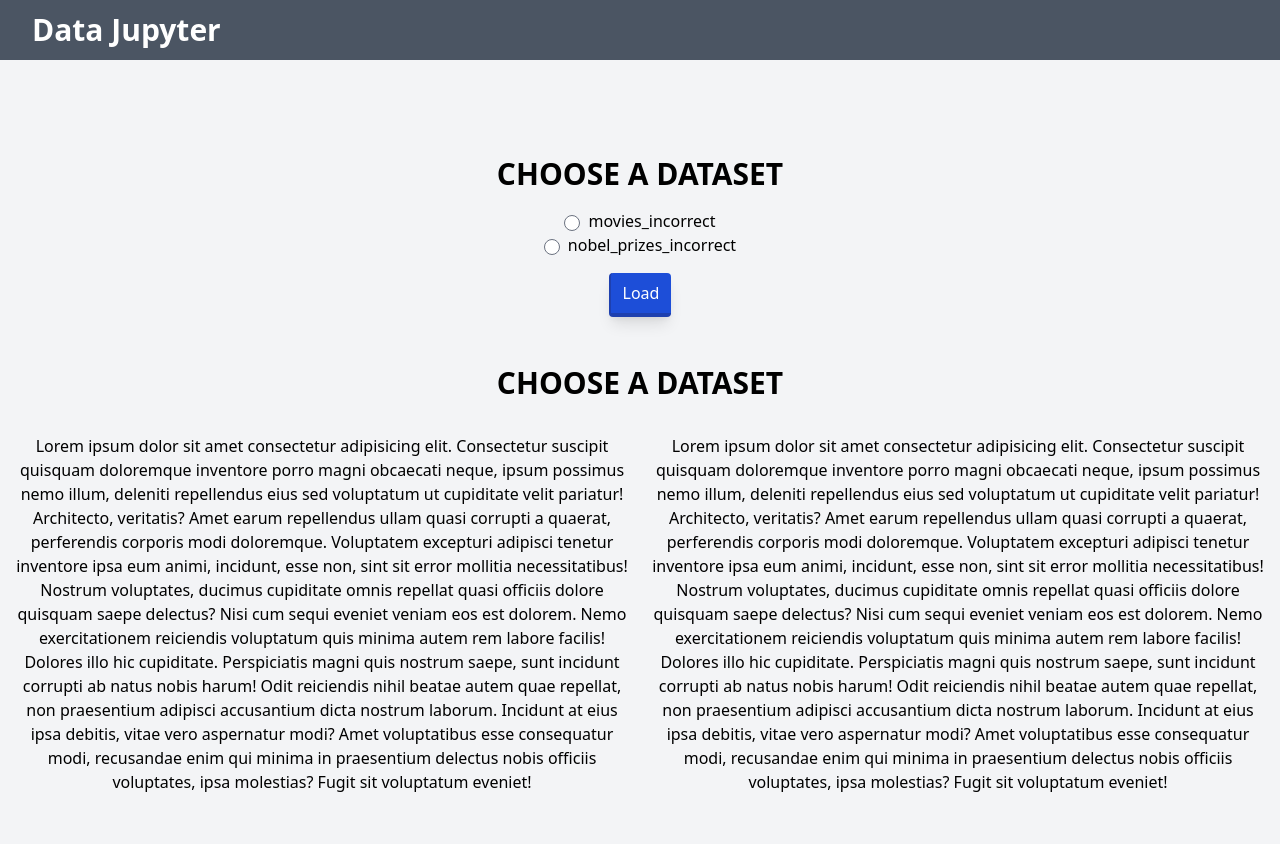
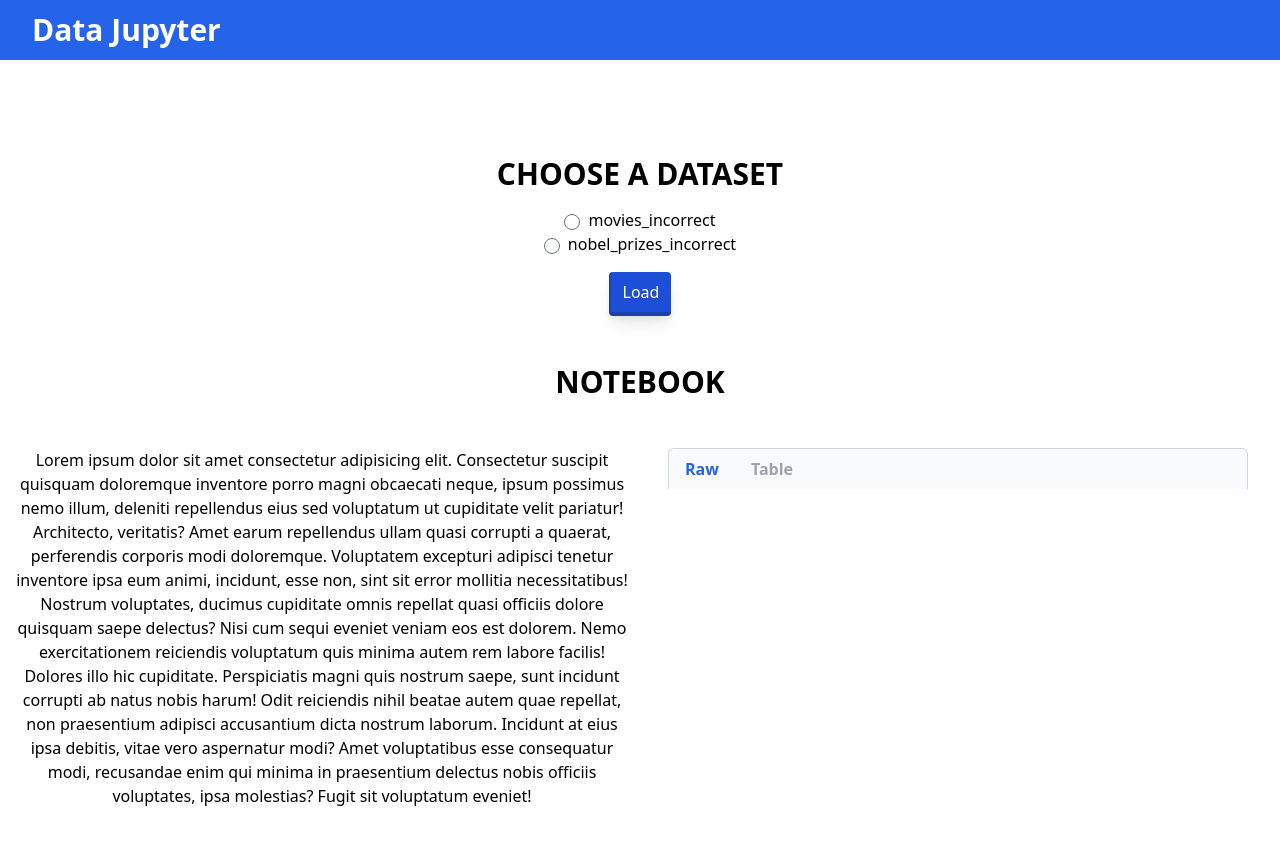
Before and after one commit to alvin-yang68/Data-Jupyter, a React (Create React App) app in the folder frontend/: page / in a window 1280 px wide. Shown: the top 844 px of the page. Built offline with nearby package versions, Linux system fonts and the light colour scheme.

Commit message:
Frontend: Buttons for the data browser

```diff
--- /dev/null
+++ b/frontend/src/components/DataBrowser.tsx
@@ -0,0 +1,26 @@
+import React, { useState } from 'react';
+
+enum Mode {
+  Raw = 'RAW',
+  Table = 'TABLE',
+}
+
+function DataBrowser(): React.ReactElement {
+  const [browserMode, setBrowserMode] = useState(Mode.Raw);
+
+  const handleClick = (e: React.MouseEvent<HTMLButtonElement>) => {
+    e.preventDefault();
+    setBrowserMode(Mode.Raw === e.currentTarget.name ? Mode.Raw : Mode.Table);
+  };
+
+  return (
+    <div className="px-4 max-w-4xl mx-auto min-h-screen">
+      <div className="bg-gray-50 border border-b-0 border-gray-300 top-0 left-0 right-0 block rounded-t-md text-left">
+        <button type="button" name={Mode.Raw} onClick={handleClick} className={`py-2 px-4 inline-block font-semibold ${(browserMode === Mode.Raw) ? 'text-blue-600' : 'text-gray-400'}`}>Raw</button>
+        <button type="button" name={Mode.Table} onClick={handleClick} className={`py-2 px-4 inline-block font-semibold ${(browserMode === Mode.Table) ? 'text-blue-600' : 'text-gray-400'}`}>Table</button>
+      </div>
+    </div>
+  );
+}
+
+export default DataBrowser;
--- a/frontend/src/views/MainView.tsx
+++ b/frontend/src/views/MainView.tsx
@@ -1,24 +1,25 @@
 import React from 'react';
 
 import DatasetSelect from '../components/DatasetSelect';
+import DataBrowser from '../components/DataBrowser';
 
 function MainView(): React.ReactElement {
   return (
-    <div className="w-screen flex flex-col justify-center bg-gray-100">
-      <nav className="flex flex-row justify-between items-center px-8 py-1 bg-gray-600">
+    <div className="w-screen flex flex-col justify-center">
+      <nav className="flex flex-row justify-between items-center px-8 py-1 bg-blue-600">
         <div className="flex flex-row items-center text-white">
           <a href="index" className="no-underline py-2 hover:text-gray-300"><h1 className="font-bold text-3xl">Data Jupyter</h1></a>
         </div>
       </nav>
       <main className="container mx-auto px-4 py-4 h-screen text-center">
         <div className="pt-16">
-          <h1 className="font-bold text-3xl uppercase p-4 border-b border-gray-100">Choose a dataset</h1>
+          <h1 className="font-bold text-3xl uppercase p-4">Choose a dataset</h1>
           <DatasetSelect />
         </div>
         <div className="py-4">
-          <h1 className="font-bold text-3xl uppercase p-4 border-b border-gray-100">Choose a dataset</h1>
+          <h1 className="font-bold text-3xl uppercase p-4">Notebook</h1>
         </div>
-        <div className="grid grid-cols-2 gap-6">
+        <div className="grid grid-cols-2 gap-6 py-4">
           <div>
             Lorem ipsum dolor sit amet consectetur adipisicing elit. Consectetur suscipit quisquam doloremque inventore porro magni obcaecati neque, ipsum possimus nemo illum, deleniti repellendus eius sed voluptatum ut cupiditate velit pariatur!
             Architecto, veritatis? Amet earum repellendus ullam quasi corrupti a quaerat, perferendis corporis modi doloremque. Voluptatem excepturi adipisci tenetur inventore ipsa eum animi, incidunt, esse non, sint sit error mollitia necessitatibus!
@@ -27,11 +28,7 @@ function MainView(): React.ReactElement {
             Incidunt at eius ipsa debitis, vitae vero aspernatur modi? Amet voluptatibus esse consequatur modi, recusandae enim qui minima in praesentium delectus nobis officiis voluptates, ipsa molestias? Fugit sit voluptatum eveniet!
           </div>
           <div>
-            Lorem ipsum dolor sit amet consectetur adipisicing elit. Consectetur suscipit quisquam doloremque inventore porro magni obcaecati neque, ipsum possimus nemo illum, deleniti repellendus eius sed voluptatum ut cupiditate velit pariatur!
-            Architecto, veritatis? Amet earum repellendus ullam quasi corrupti a quaerat, perferendis corporis modi doloremque. Voluptatem excepturi adipisci tenetur inventore ipsa eum animi, incidunt, esse non, sint sit error mollitia necessitatibus!
-            Nostrum voluptates, ducimus cupiditate omnis repellat quasi officiis dolore quisquam saepe delectus? Nisi cum sequi eveniet veniam eos est dolorem. Nemo exercitationem reiciendis voluptatum quis minima autem rem labore facilis!
-            Dolores illo hic cupiditate. Perspiciatis magni quis nostrum saepe, sunt incidunt corrupti ab natus nobis harum! Odit reiciendis nihil beatae autem quae repellat, non praesentium adipisci accusantium dicta nostrum laborum.
-            Incidunt at eius ipsa debitis, vitae vero aspernatur modi? Amet voluptatibus esse consequatur modi, recusandae enim qui minima in praesentium delectus nobis officiis voluptates, ipsa molestias? Fugit sit voluptatum eveniet!
+            <DataBrowser />
           </div>
         </div>
       </main>
```
